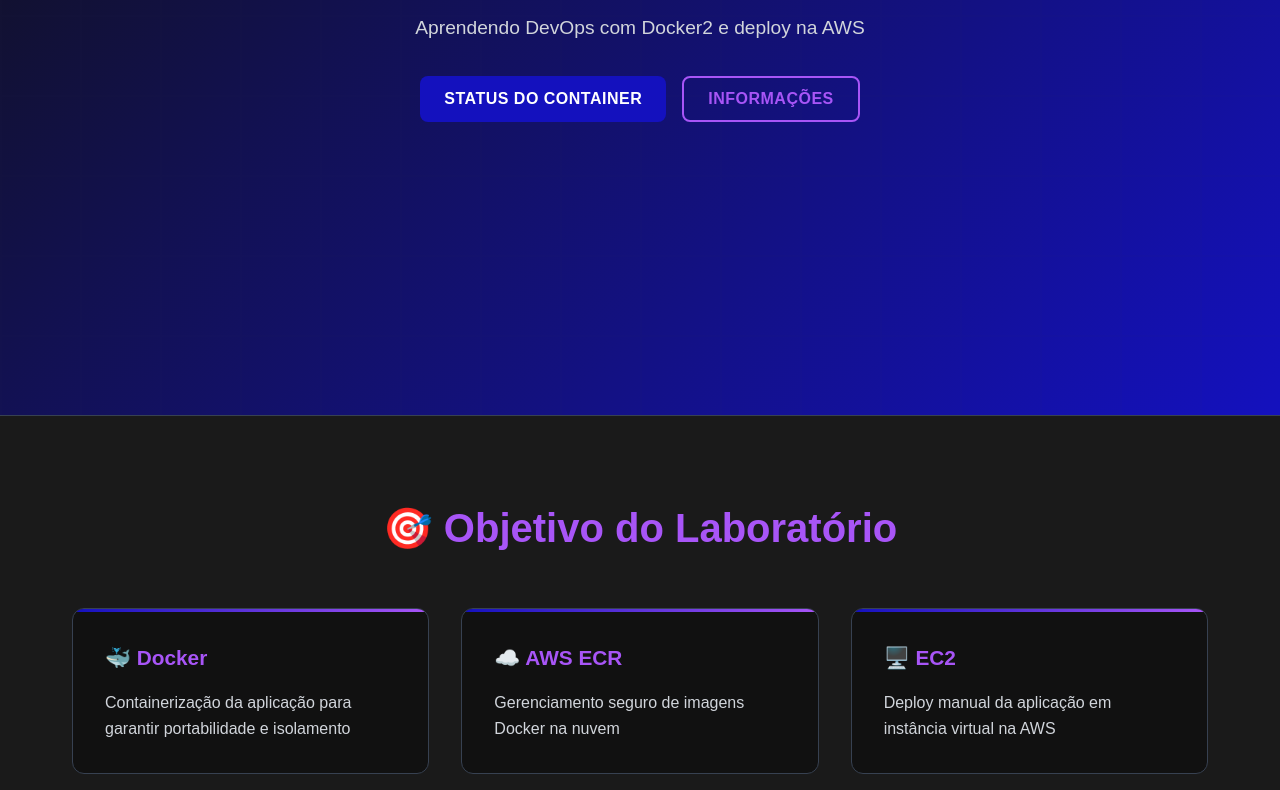
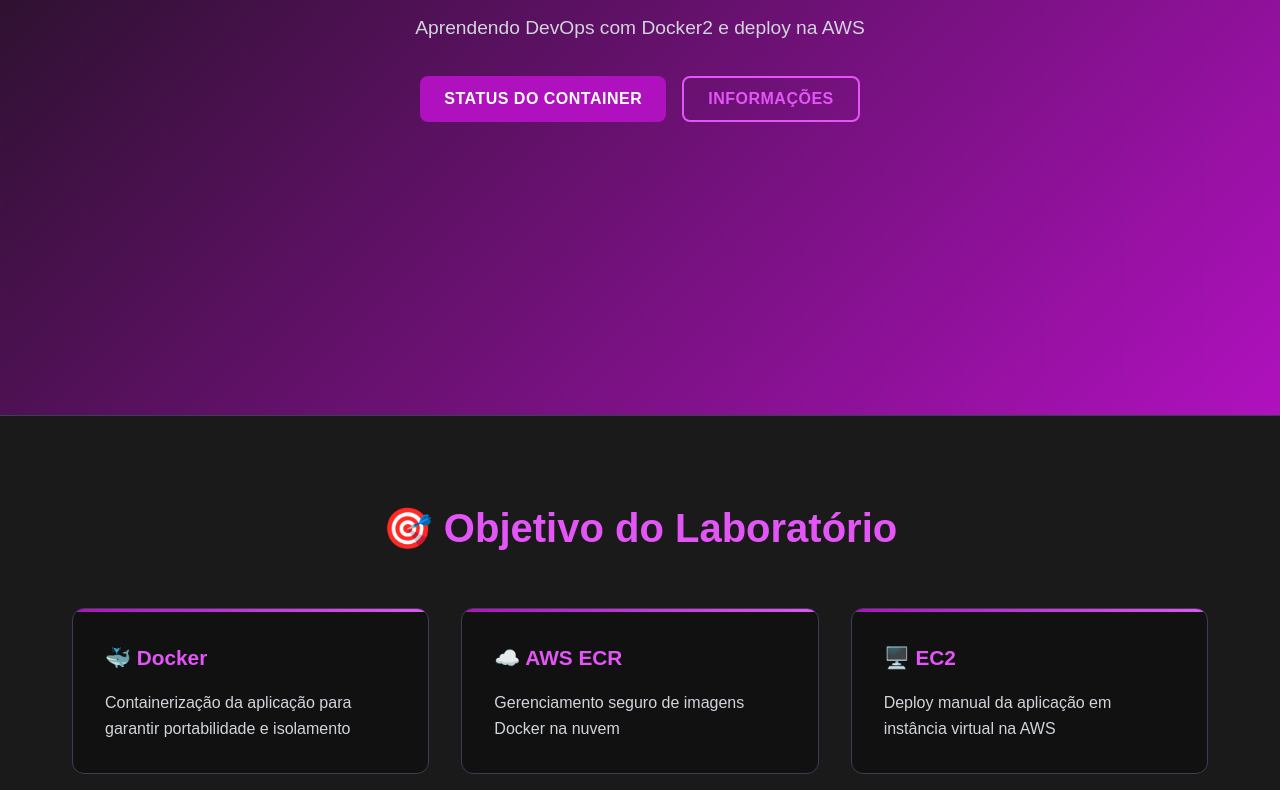
Before and after one commit to ElielDelfino/repositorio-app-guinho, a plain HTML site: page website/index.html in a window 1280 px wide. Shown: the part 385-1175 px from the top of the page. Drawn offline with Linux system fonts and the light colour scheme.

Commit message:
mudança cor css

```diff
--- a/website/css/style.css
+++ b/website/css/style.css
@@ -6,9 +6,9 @@
 }
 
 :root {
-    --primary-color: #1411be;      /* Roxo principal */
-    --secondary-color: #9333ea;     /* Roxo claro */
-    --accent-color: #a855f7;        /* Roxo accent */
+    --primary-color: #b011be;      /* Roxo principal */
+    --secondary-color: #ea33cc;     /* Roxo claro */
+    --accent-color: #e455f7;        /* Roxo accent */
     --dark-bg: #1a1a1a;            /* Preto principal */
     --darker-bg: #111111;           /* Preto mais escuro */
     --light-text: #ffffff;          /* Texto claro */
```
